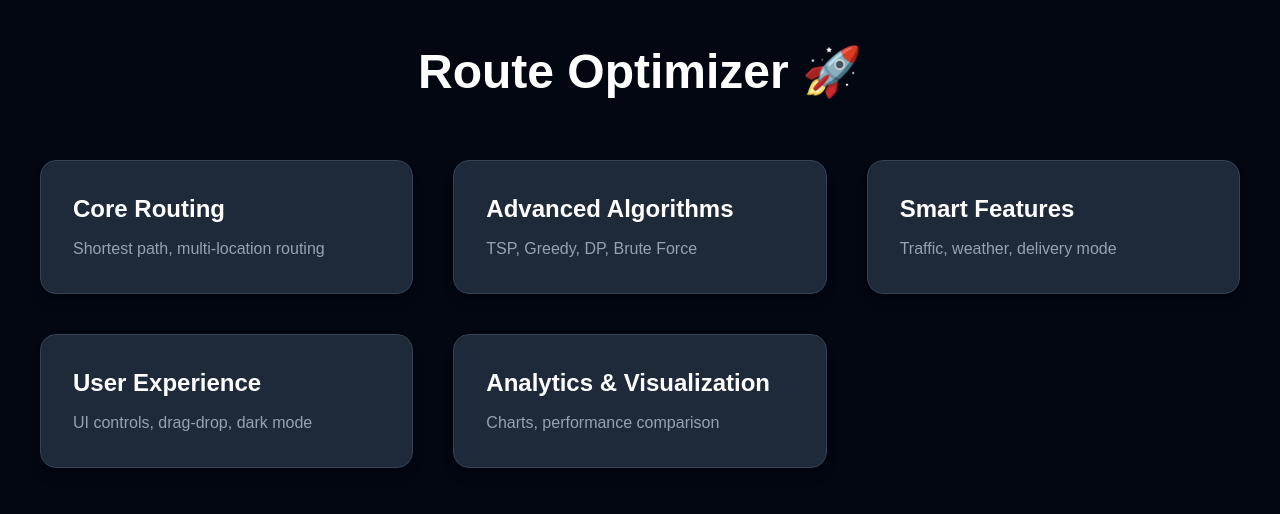
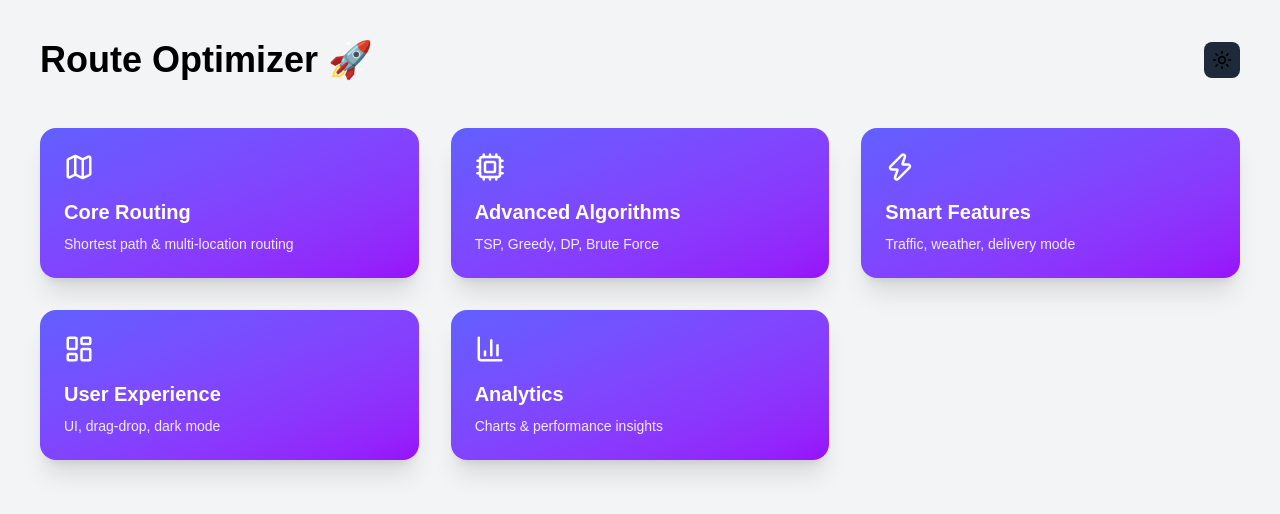
Before and after one commit to Amansingh675/route-optimizer, a Next.js app: page / in a window 1280 px wide. Shown: the top 514 px of the page. Built offline with nearby package versions, Linux system fonts and the light colour scheme.

Commit message:
Added premium UI: icons, gradients, dark mode toggle

```diff
--- a/app/layout.tsx
+++ b/app/layout.tsx
@@ -1,34 +1,14 @@
-import type { Metadata } from "next";
-import { Geist, Geist_Mono } from "next/font/google";
 import "./globals.css";
 import "leaflet/dist/leaflet.css";
 
-const geistSans = Geist({
-  variable: "--font-geist-sans",
-  subsets: ["latin"],
-});
-
-const geistMono = Geist_Mono({
-  variable: "--font-geist-mono",
-  subsets: ["latin"],
-});
-
-export const metadata: Metadata = {
-  title: "Create Next App",
-  description: "Generated by create next app",
-};
-
 export default function RootLayout({
   children,
-}: Readonly<{
+}: {
   children: React.ReactNode;
-}>) {
+}) {
   return (
-    <html
-      lang="en"
-      className={`${geistSans.variable} ${geistMono.variable} h-full antialiased`}
-    >
-      <body className="min-h-full flex flex-col">{children}</body>
+    <html lang="en">
+      <body>{children}</body>
     </html>
   );
 }
--- a/app/page.tsx
+++ b/app/page.tsx
@@ -1,59 +1,81 @@
 import Link from "next/link";
+import {
+  Map,
+  Cpu,
+  Zap,
+  LayoutDashboard,
+  BarChart3,
+} from "lucide-react";
+import ThemeToggle from "@/components/ThemeToggle";
 
 const features = [
   {
     title: "Core Routing",
-    desc: "Shortest path, multi-location routing",
+    desc: "Shortest path & multi-location routing",
     link: "/core",
+    icon: Map,
   },
   {
     title: "Advanced Algorithms",
     desc: "TSP, Greedy, DP, Brute Force",
     link: "/advanced",
+    icon: Cpu,
   },
   {
     title: "Smart Features",
     desc: "Traffic, weather, delivery mode",
     link: "/smart",
+    icon: Zap,
   },
   {
     title: "User Experience",
-    desc: "UI controls, drag-drop, dark mode",
+    desc: "UI, drag-drop, dark mode",
     link: "/ux",
+    icon: LayoutDashboard,
   },
   {
-    title: "Analytics & Visualization",
-    desc: "Charts, performance comparison",
+    title: "Analytics",
+    desc: "Charts & performance insights",
     link: "/analytics",
+    icon: BarChart3,
   },
 ];
 
 export default function Home() {
   return (
-    <main className="min-h-screen bg-gray-950 text-white px-10 py-12">
+    <main className="min-h-screen bg-gray-100 dark:bg-gray-950 text-black dark:text-white px-10 py-10">
 
-      {/* Title */}
-      <h1 className="text-5xl font-bold text-center mb-16">
+      {/* Header */}
+      <div className="flex justify-between items-center mb-12">
+        <h1 className="text-4xl font-bold">
           Route Optimizer 🚀
         </h1>
 
+        <ThemeToggle />
+      </div>
+
       {/* Cards */}
-      <div className="grid md:grid-cols-3 gap-10">
-        {features.map((f, i) => (
+      <div className="grid md:grid-cols-3 gap-8">
+        {features.map((f, i) => {
+          const Icon = f.icon;
+
+          return (
             <Link key={i} href={f.link}>
-            <div className="p-8 bg-gray-800 rounded-2xl shadow-lg hover:bg-gray-700 hover:scale-105 transition-all duration-300 cursor-pointer border border-gray-700">
+              <div className="p-6 rounded-2xl bg-linear-to-br from-indigo-500 to-purple-600 text-white shadow-xl hover:scale-105 transition-all duration-300 cursor-pointer">
 
-              <h2 className="text-2xl font-semibold mb-3">
+                <Icon className="mb-4" size={30} />
+
+                <h2 className="text-xl font-semibold mb-2">
                   {f.title}
                 </h2>
 
-              <p className="text-gray-400">
+                <p className="text-sm opacity-90">
                   {f.desc}
                 </p>
-
               </div>
             </Link>
-        ))}
+          );
+        })}
       </div>
 
     </main>
--- /dev/null
+++ b/components/ThemeToggle.tsx
@@ -0,0 +1,30 @@
+"use client";
+
+import { useEffect, useState } from "react";
+import { Sun, Moon } from "lucide-react";
+
+export default function ThemeToggle() {
+  const [dark, setDark] = useState(true);
+
+  useEffect(() => {
+    document.documentElement.classList.add("dark");
+  }, []);
+
+  const toggleTheme = () => {
+    if (dark) {
+      document.documentElement.classList.remove("dark");
+    } else {
+      document.documentElement.classList.add("dark");
+    }
+    setDark(!dark);
+  };
+
+  return (
+    <button
+      onClick={toggleTheme}
+      className="p-2 rounded-lg bg-gray-800 dark:bg-gray-700"
+    >
+      {dark ? <Sun size={20} /> : <Moon size={20} />}
+    </button>
+  );
+}
--- a/package.json
+++ b/package.json
@@ -12,6 +12,7 @@
     "@types/leaflet": "^1.9.21",
     "chart.js": "^4.5.1",
     "leaflet": "^1.9.4",
+    "lucide-react": "^1.8.0",
     "next": "16.2.4",
     "react": "19.2.4",
     "react-chartjs-2": "^5.3.1",
```
Also changed, not shown: 1 other file (tests, documents, lock files or other folders). Lines whose indentation alone changed are shown as unchanged.
